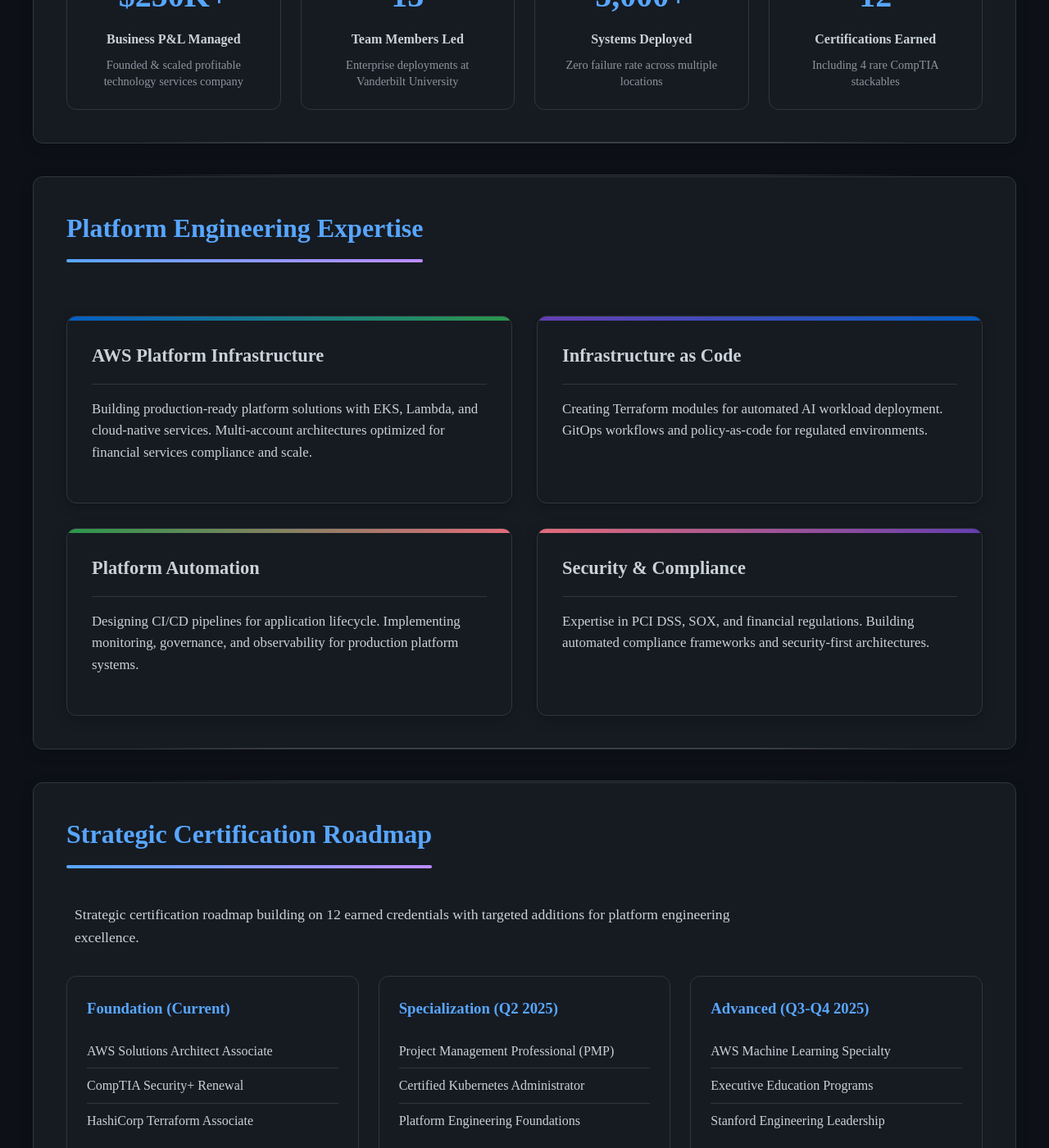
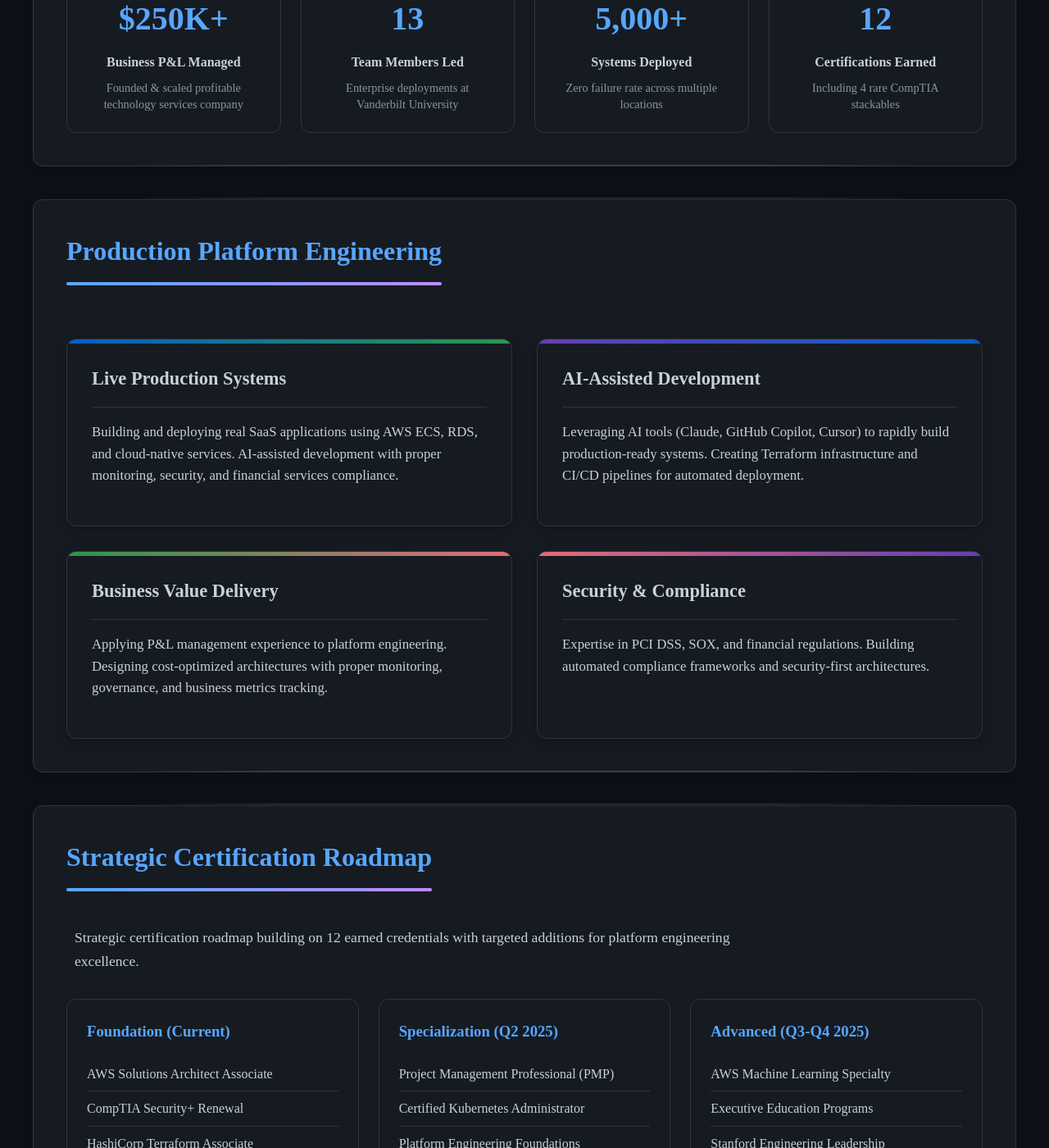
Before and after one commit to joshuamichaelhall/joshuamichaelhall.github.io, a Jekyll site: the page built from index.markdown, in a window 1280 px wide and 1400 px high, scrolled down 1656 px. Shown: the whole window at 82% size. Built offline with Jekyll 4.4.1, drawn with Linux system fonts in a browser that asks for light colours; nearby versions of some CDN libraries; some of the changed text lies outside the part shown.

Commit message:
Update website to emphasize production system building capability
- Highlight AI-assisted development and live system building
- Update tagline to focus on production Platform Engineering
- Emphasize business value delivery and consulting revenue
- Position as leader building real systems, not just studying
- Maintain elite certification positioning with production proof

🤖 Generated with [Claude Code](https://claude.ai/code)

Co-Authored-By: Claude <noreply@anthropic.com>

```diff
--- a/index.markdown
+++ b/index.markdown
@@ -11,8 +11,8 @@ layout: default
       <div class="hero-text">
         <h1>Joshua Michael Hall</h1>
         <h2>Certified Engineering Leader | 12 Certifications Earned</h2>
-        <h3 class="hero-tagline">Platform Engineering | Financial Services Focus | $250-275K Roles</h3>
-        <p>Engineering leader who earned 12 professional certifications including 4 rare CompTIA stackables (<1% of IT professionals), with proven P&L management ($250K+ business) and 13-person team leadership. Building AWS platform infrastructure expertise for Engineering Manager roles in financial services.</p>
+        <h3 class="hero-tagline">Production Platform Engineering | Building Live Systems | $240-275K Roles</h3>
+        <p>Platform Engineering leader building production systems with AI assistance while leveraging 12 professional certifications including 4 rare CompTIA stackables (<1% of IT professionals). Combining $250K P&L management and 13-person team leadership with hands-on technical delivery for Engineering Manager roles in financial services.</p>
         <div class="certification-highlight">
           <h4><span class="cert-icon">🏆</span> Strategic Certification Portfolio</h4>
           <div class="cert-stats">
@@ -38,7 +38,7 @@ layout: default
             <span class="cert-badge">Security+ (2025)</span>
           </div>
           <div class="availability-notice">
-            <strong>🚀 Open to Engineering Manager opportunities in financial services | Remote-first | Geographic flexibility from Arkansas</strong>
+            <strong>🚀 Building production systems + consulting at $150/hour | Open to Platform EM roles | Remote-first | Arkansas-based</strong>
           </div>
         </div>
         <div class="hero-links">
@@ -78,19 +78,19 @@ layout: default
 </div>
 
 <div class="home-section with-divider" id="technical-focus">
-  <h2>Platform Engineering Expertise</h2>
+  <h2>Production Platform Engineering</h2>
   <div class="tech-focus-grid">
     <div class="tech-focus-item">
-      <h3>AWS Platform Infrastructure</h3>
-      <p>Building production-ready platform solutions with EKS, Lambda, and cloud-native services. Multi-account architectures optimized for financial services compliance and scale.</p>
+      <h3>Live Production Systems</h3>
+      <p>Building and deploying real SaaS applications using AWS ECS, RDS, and cloud-native services. AI-assisted development with proper monitoring, security, and financial services compliance.</p>
     </div>
     <div class="tech-focus-item">
-      <h3>Infrastructure as Code</h3>
-      <p>Creating Terraform modules for automated AI workload deployment. GitOps workflows and policy-as-code for regulated environments.</p>
+      <h3>AI-Assisted Development</h3>
+      <p>Leveraging AI tools (Claude, GitHub Copilot, Cursor) to rapidly build production-ready systems. Creating Terraform infrastructure and CI/CD pipelines for automated deployment.</p>
     </div>
     <div class="tech-focus-item">
-      <h3>Platform Automation</h3>
-      <p>Designing CI/CD pipelines for application lifecycle. Implementing monitoring, governance, and observability for production platform systems.</p>
+      <h3>Business Value Delivery</h3>
+      <p>Applying P&L management experience to platform engineering. Designing cost-optimized architectures with proper monitoring, governance, and business metrics tracking.</p>
     </div>
     <div class="tech-focus-item">
       <h3>Security & Compliance</h3>
@@ -132,7 +132,7 @@ layout: default
 
 <div class="home-section with-divider" id="projects">
   <h2>Technical Portfolio</h2>
-  <p class="section-intro-text">Production-ready projects demonstrating AWS infrastructure, platform automation, and enterprise-scale platform engineering.</p>
+  <p class="section-intro-text">Live production systems demonstrating Platform Engineering capabilities, AI-assisted development, and business value delivery.</p>
   <div id="github-projects"></div>
   <div class="section-link">
     <a href="/portfolio" class="btn outlined-btn">View All Projects</a>
```
